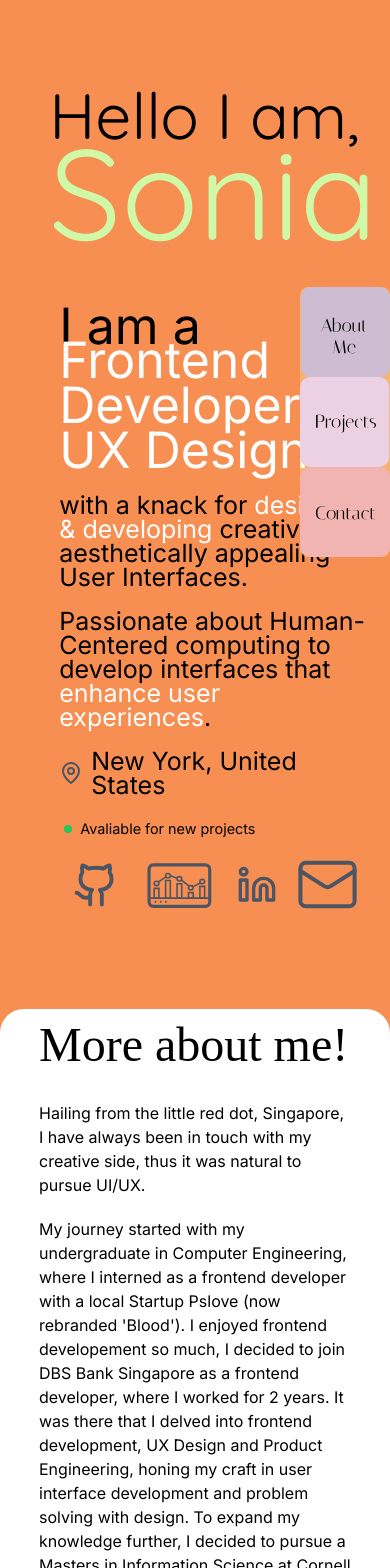
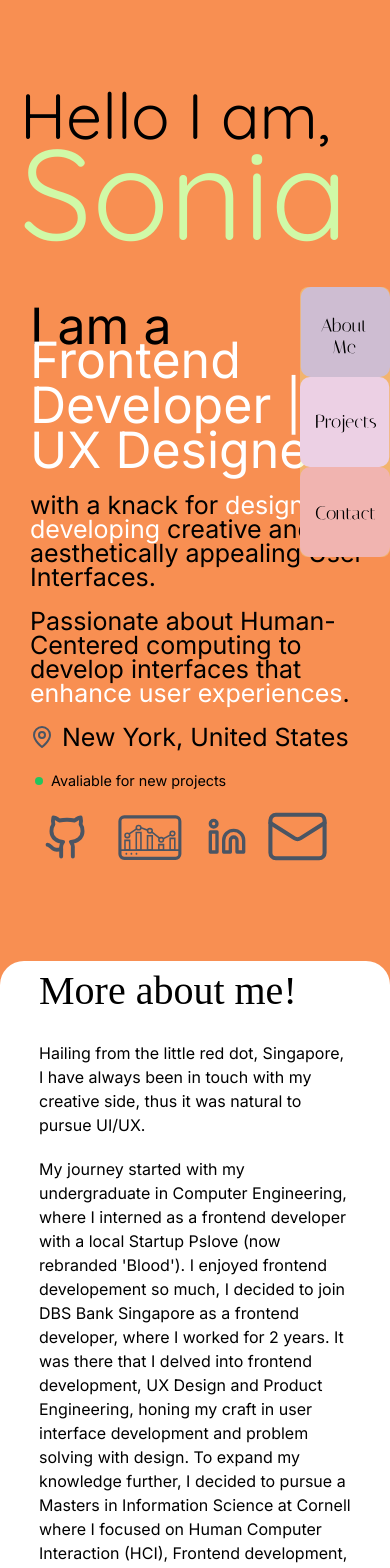
Before and after one commit to ssunil3232/sonia_portfolio, a React (Vite) app: page / in a window 390 px wide. Shown: the top 1568 px of the page. Built offline with nearby package versions, Linux system fonts and the light colour scheme; a web font is replaced by a local one.

Commit message:
home page flex issue

```diff
--- a/src/App.css
+++ b/src/App.css
@@ -236,7 +236,7 @@
 }
 @media screen and (max-width: 1014px) {
   .section-title {
-    font-size: 3rem;
+    font-size: 2.5rem;
   }
 }
 
--- a/src/components/Footer.jsx
+++ b/src/components/Footer.jsx
@@ -5,7 +5,7 @@ const Footer = React.forwardRef((props, ref) => {
 
   return (
     <footer ref={ref} className="bg-[#F3E3EE] flex flex-row space-y-4 test-base w-screen" style={{ marginTop: -50 }}>
-      <div className="bg-[#f88f52] p-10 rounded-tl-3xl rounded-tr-3xl px-24 flex flex-row w-screen">
+      <div className="bg-[#f88f52] p-10 rounded-tl-3xl rounded-tr-3xl flex flex-row w-screen">
         <div >
           <div className="font-semibold title-text mb-0" style={{ fontSize: '3rem', color: '#d0f9a7' }}>Contact Me</div>
           <div className="my-3" style={{ fontSize: '1.2rem'}}>
--- a/src/pages/Home.jsx
+++ b/src/pages/Home.jsx
@@ -62,7 +62,7 @@ const HomePage = () => {
                 position: 'fixed', right: 0, width: '100%', display: 'flex',
                 justifyContent: 'end'
             }} />
-            <section className="min-h-screen w-[85%] flex mx-auto items-center justify-start">
+            <section className="min-h-screen lg:w-[85%] md:w-[85%] sm:w-[100%] flex mx-auto items-center justify-start">
                 <div className="flex flex-row sm:flex-col space-x-10 sm:space-x-0 ">
                     <div className="flex flex-col justify-center items-start space-y-5 text-base mx-5" style={{ marginTop: '90px', marginBottom: '100px' }}>
                         <p className="title-text flex flex-col items-start">
@@ -137,7 +137,7 @@ const HomePage = () => {
                             <li>Others: <span className="skills-text">PrimeNg, PrimeFlex, GraphQL/Apollo Client, Tailwind CSS, Bootstrap, Material-UI, Scrum methodology</span></li>
                         </ul>
                     </div>}
-                    {showBackground && <div className="skillset w-[100%] sm:w-[90%] md:w-[100%] justify-center items-center flex flex-row sm:flex-col-reverse md:flex-col-reverse">
+                    {showBackground && <div className="skillset w-[100%] sm:w-[100%] md:w-[100%] justify-center items-center flex flex-row sm:flex-col-reverse md:flex-col-reverse">
                         <div className="flex justify-center items-center sm:w-[80%] md:w-[70%] sm:mb-[10%]">
                             <img
                                 src={nus}
@@ -178,7 +178,7 @@ const HomePage = () => {
             </section>
             <section ref={projectsRef} className="bg-[#FFFFFF] min-h-screen w-screen flex justify-center move-up">
                 <div className="bg-[#F3E3EE] flex w-screen flex-row justify-evenly rounded-t-3xl">
-                    <div className="flex flex-col mb-5 mt-5 mr-5 items-center space-y-5 w-[100%]">
+                    <div className="flex flex-col mb-5 mt-5 items-center space-y-5 w-[100%]">
                         <div className="w-[80%]">
                             <div className="flex italiana font-medium section-title">Projects</div>
                             <div className="text-base">
```
